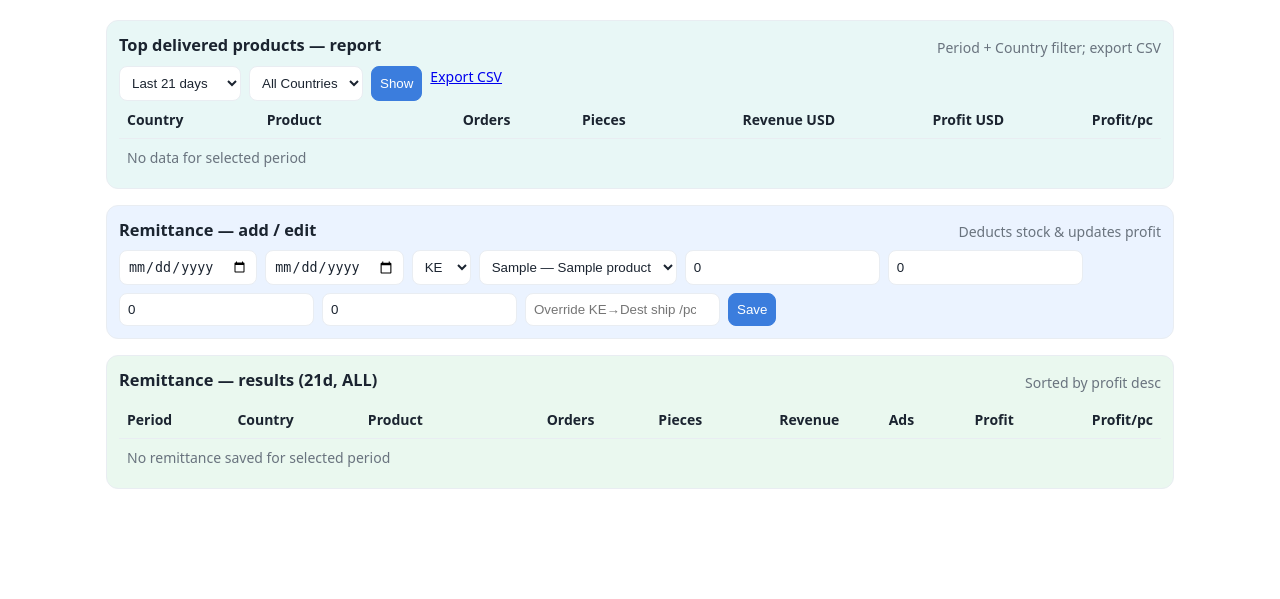
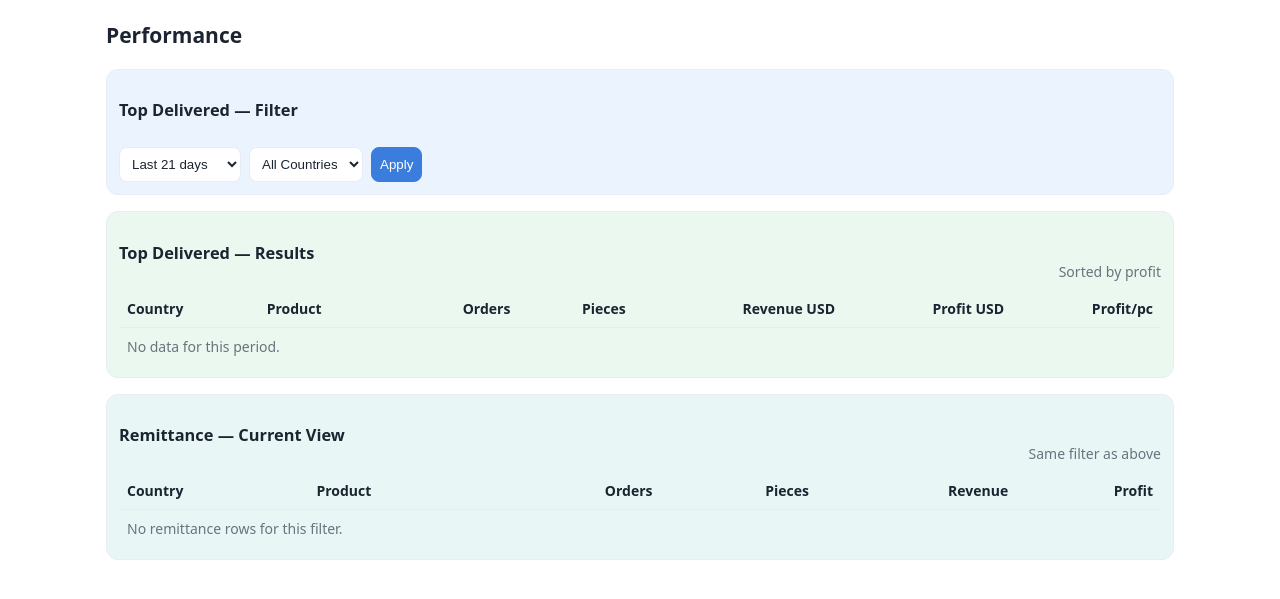
Before and after one commit to EAS-COD-System/eas, a Flask app: page /performance in a window 1280 px wide. Shown: the part 96-695 px from the top of the page. Run offline with Flask 3, Linux system fonts and the light colour scheme; tables that the repository leaves empty hold one stand-in row (values such as "Sample post").

Commit message:
Update performance.html

```diff
--- a/templates/performance.html
+++ b/templates/performance.html
@@ -1,9 +1,9 @@
 {% extends "base.html" %}
 {% block content %}
+<h2>Performance</h2>
 
-<div class="section s-teal">
-  <div class="section-h"><h3 style="margin:0">Top delivered products — report</h3>
-    <span class="muted">Period + Country filter; export CSV</span></div>
+<div class="section s-blue">
+  <div class="section-h"><h3>Top Delivered — Filter</h3></div>
   <form method="get" action="{{ url_for('performance') }}">
     <div class="form-row">
       <select name="tp">
@@ -17,12 +17,17 @@
       </select>
       <select name="tc">
         <option value="" {% if not tc %}selected{% endif %}>All Countries</option>
-        {% for code in ctr_codes %}<option value="{{ code }}" {% if tc==code %}selected{% endif %}>{{ code }}</option>{% endfor %}
+        {% for code in ctr_codes %}
+          <option value="{{ code }}" {% if tc==code %}selected{% endif %}>{{ code }}</option>
+        {% endfor %}
       </select>
-      <button class="btn">Show</button>
-      <a class="btn ghost" href="{{ url_for('export_top_delivered', tp=tp, tc=tc) }}">Export CSV</a>
+      <button class="btn">Apply</button>
     </div>
   </form>
+</div>
+
+<div class="section s-green">
+  <div class="section-h"><h3>Top Delivered — Results</h3><span class="muted">Sorted by profit</span></div>
   <div class="table-wrap">
     <table class="table">
       <tr><th>Country</th><th>Product</th><th class="num">Orders</th><th class="num">Pieces</th><th class="num">Revenue USD</th><th class="num">Profit USD</th><th class="num">Profit/pc</th></tr>
@@ -33,54 +38,36 @@
         <td class="num">{{ r.orders }}</td>
         <td class="num">{{ r.pieces }}</td>
         <td class="num">${{ '%.2f'|format(r.revenue_usd or 0) }}</td>
-          <td class="num"><b>${{ '%.2f'|format(r.profit_total_usd or 0) }}</b></td>
+        <td class="num total">${{ '%.2f'|format(r.profit_total_usd or 0) }}</td>
         <td class="num">${{ '%.2f'|format(r.profit_per_piece_usd or 0) }}</td>
       </tr>
       {% endfor %}
-      {% if not top_report %}<tr><td colspan="7" class="muted">No data for selected period</td></tr>{% endif %}
+      {% if not top_report %}
+      <tr><td colspan="7" class="muted">No data for this period.</td></tr>
+      {% endif %}
     </table>
   </div>
 </div>
 
-<div class="section s-blue">
-  <div class="section-h"><h3 style="margin:0">Remittance — add / edit</h3><span class="muted">Deducts stock & updates profit</span></div>
-  <form method="post" action="{{ url_for('upsert_period_remit') }}">
-    <div class="form-row">
-      <input type="date" name="start_date" required>
-      <input type="date" name="end_date" required>
-      <select name="country_code">{% for code in ctr_codes %}<option>{{ code }}</option>{% endfor %}</select>
-      <select name="product_sku">{% for p in all_products %}<option value="{{ p.product_sku }}">{{ p.product_sku }} — {{ p.product_name }}</option>{% endfor %}</select>
-      <input type="number" name="orders" placeholder="Orders" value="0">
-      <input type="number" name="pieces" placeholder="Pieces" value="0">
-      <input type="number" step="0.01" name="revenue_usd" placeholder="Revenue USD" value="0">
-      <input type="number" step="0.01" name="ad_usd" placeholder="Ad USD" value="0">
-      <input type="number" step="0.01" name="override_ship_unit" placeholder="Override KE→Dest ship /pc (optional)">
-      <button class="btn">Save</button>
-    </div>
-  </form>
-</div>
-
-<div class="section s-green">
-  <div class="section-h"><h3 style="margin:0">Remittance — results ({{ tp }}, {{ tc or 'ALL' }})</h3><span class="muted">Sorted by profit desc</span></div>
+<div class="section s-teal">
+  <div class="section-h"><h3>Remittance — Current View</h3><span class="muted">Same filter as above</span></div>
   <div class="table-wrap">
     <table class="table">
-      <tr><th>Period</th><th>Country</th><th>Product</th><th class="num">Orders</th><th class="num">Pieces</th><th class="num">Revenue</th><th class="num">Ads</th><th class="num">Profit</th><th class="num">Profit/pc</th></tr>
+      <tr><th>Country</th><th>Product</th><th class="num">Orders</th><th class="num">Pieces</th><th class="num">Revenue</th><th class="num">Profit</th></tr>
       {% for r in remit_report %}
       <tr>
-          <td>{{ r.start_date }} → {{ r.end_date }}</td>
         <td>{{ r.country_code }}</td>
         <td>{{ r.product_sku }}</td>
         <td class="num">{{ r.orders }}</td>
         <td class="num">{{ r.pieces }}</td>
         <td class="num">${{ '%.2f'|format(r.revenue_usd or 0) }}</td>
-          <td class="num">${{ '%.2f'|format(r.ad_usd or 0) }}</td>
         <td class="num total">${{ '%.2f'|format(r.profit_total_usd or 0) }}</td>
-          <td class="num">${{ '%.2f'|format(r.profit_per_piece_usd or 0) }}</td>
       </tr>
       {% endfor %}
-      {% if not remit_report %}<tr><td colspan="9" class="muted">No remittance saved for selected period</td></tr>{% endif %}
+      {% if not remit_report %}
+      <tr><td colspan="6" class="muted">No remittance rows for this filter.</td></tr>
+      {% endif %}
     </table>
   </div>
 </div>
-
 {% endblock %}
```
Lines whose indentation alone changed are shown as unchanged.
